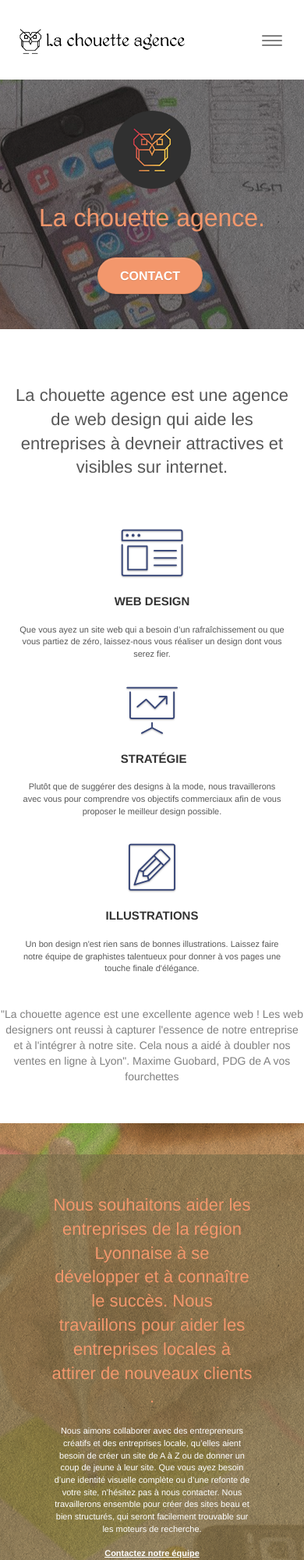
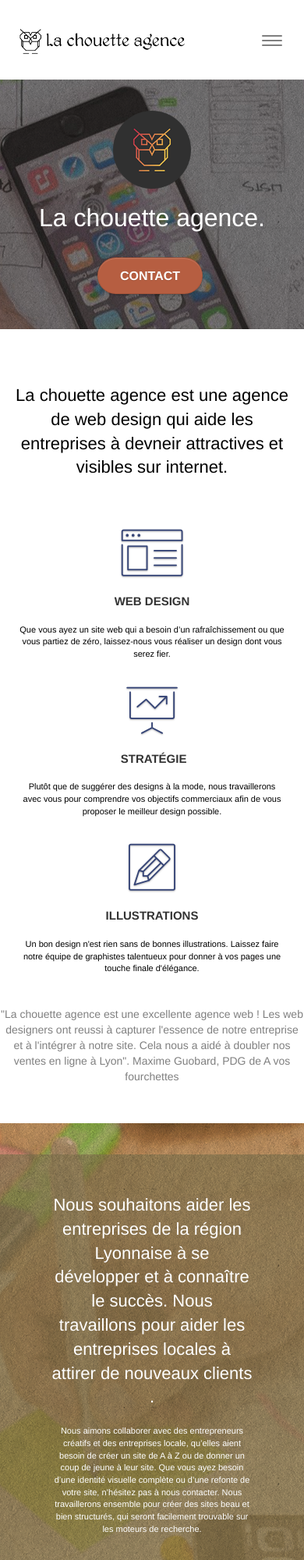
Before and after one commit to M15rg14/M15rg14.github.io, a plain HTML site: page index.html in a window 390 px wide. Shown: the top 2000 px of the page at 78% size. Drawn offline with nearby package versions, Linux system fonts and the light colour scheme.

Commit message:
modification des couleurs

```diff
--- a/index.html
+++ b/index.html
@@ -3,7 +3,6 @@
 <head>
     <meta charset="utf-8">
     <meta name="keywords" content="entreprise, agence, webdesign, lyon">
-    <meta title="La chouette agence , Entreprise de Webdesign à Lyon">
 	<meta name="description" content="La réference du Webdesign dans la ville de Lyon. Cette entreprise dynamique est active au coeur de cette ville.">
     <meta name="viewport" content="width=device-width, initial-scale=1.0, viewport-fit=cover">
     <link rel="shortcut icon" type="image/png" href="favicon.jpg">
@@ -38,7 +37,7 @@
 
 		<nav class="navbar row">
 			<div class="navbar-header">
-				<a class="navbar-brand" href="index.html"><img src="img/la-chouette-agence.png" alt="paris web design logo agence web meilleure agence" height="40" /></a>
+				<a class="navbar-brand" href="index.html"><img src="img/la-chouette-agence.png" alt="lyon web design logo agence web meilleure agence" height="40" /></a>
 				<button id="nav-toggle" type="button" class="ui-navbar-toggle navbar-toggle" data-toggle="collapse" data-target=".navbar-1">
 					<span class="sr-only">Toggle navigation</span><span class="icon-bar"></span><span class="icon-bar"></span><span class="icon-bar"></span>
 				</button>
@@ -67,7 +66,7 @@
 	<div class="container bloc-lg">
 		<div class="row tight-width-whitespace">
 			<div class="col-sm-12">
-				<img src="img/logo.png" class="center-block image-resize-mode" width="100" alt="La chouette agence, agence web paris, création logo paris" />
+				<img src="img/logo.png" class="center-block image-resize-mode" width="100" alt="La chouette agence, agence web lyon, création logo lyon" />
 				<h1 class="text-center hero-bloc-text tc-white ">
 					La chouette agence.
 				</h1>
@@ -89,7 +88,7 @@
 			</div>
 		</div>
 		<div class="row voffset-lg med-width-whitespace">
-			<aricle class="col-sm-4">
+			<article class="col-sm-4">
 				<div class="text-center">
 					<span class="et-icon-browser sm-shadow icon-dark-slate-blue icons icon-lg"></span>
 				</div>
@@ -99,7 +98,7 @@
 				<p class="text-center ">
 					Que vous ayez un site web qui a besoin d&rsquo;un rafraîchissement ou que vous partiez de zéro, laissez-nous vous réaliser un design dont vous serez fier.
 				</p>
-			</aricle>
+			</article>
 			<article class="col-sm-4">
 				<div class="text-center">
 					<span class="et-icon-presentation sm-shadow icon-dark-slate-blue icons icon-lg"></span>
@@ -142,7 +141,7 @@
 					Nous souhaitons aider les entreprises de la région Lyonnaise à se développer et à connaître le succès. Nous travaillons pour aider les entreprises locales à attirer de nouveaux clients .<br>
 				</h2>
 				<p class="text-center white">
-					Nous aimons collaborer avec des entrepreneurs créatifs et des entreprises locale, qu’elles aient besoin de créer un site de A à Z ou de donner un coup de jeune à leur site. Que vous ayez besoin d’une identité visuelle complète ou d’une refonte de votre site, n’hésitez pas à nous contacter. Nous travaillerons ensemble pour créer des sites beau et bien structurés, qui seront facilement trouvable sur les moteurs de recherche. <br><br><a class="ltc-white bold-link" href="page2.html">Contactez notre équipe</a><br>
+					Nous aimons collaborer avec des entrepreneurs créatifs et des entreprises locale, qu’elles aient besoin de créer un site de A à Z ou de donner un coup de jeune à leur site. Que vous ayez besoin d’une identité visuelle complète ou d’une refonte de votre site, n’hésitez pas à nous contacter. Nous travaillerons ensemble pour créer des sites beau et bien structurés, qui seront facilement trouvable sur les moteurs de recherche. <br><br>
 				</p>
 			</div>
 		</div>
--- a/style.css
+++ b/style.css
@@ -651,7 +651,7 @@ label,
 a {
     font-family: "helvetica";
     font-weight: 400;
-    color: #575757!important;
+    color: #000000!important;
 }
 
 .container {
@@ -741,6 +741,8 @@ h4 {
 
 .portfolio-thumb {
     margin-bottom: 24px;
+    width: 100%;
+    /* Ajout de cette ligne car sinon la photo ne prends pas 100% de la largeur en version mobile. On se retrouve avec une photo qui fait la moitier de la taille de l'ecran */
 }
 
 .portfolio-row {
@@ -771,20 +773,20 @@ h4 {
 }
 
 .bgc-atomic-tangerine {
-    background-color: #F3976C;
+    background-color: #B65E41;
 }
 
 .tc-white {
-    color: #F3976C!important;
+    color: #FFFFFF!important;
 }
 
 .btn-atomic-tangerine {
-    background: #F3976C;
+    background: #B65E41;
     color: #FFFFFF!important;
 }
 
 .btn-atomic-tangerine:hover {
-    background: #c27956!important;
+    background: #B15121!important;
     color: #FFFFFF!important;
 }
 
@@ -848,13 +850,13 @@ h4 {
     }
 }
 
-@media only screen and (min-device-width: 768px) and (max-device-width: 1024px) and (orientation: landscape) {
+@media only screen and (min-width: 768px) and (max-width: 1024px) and (orientation: landscape) {
     .b-parallax {
         background-attachment: scroll;
     }
 }
 
-@media only screen and (min-device-width: 1024px) and (max-device-width: 1366px) and (-webkit-min-device-pixel-ratio: 1.5) {
+@media only screen and (min-width: 1024px) and (max-width: 1366px) and (-webkit-min-device-pixel-ratio: 1.5) {
     .b-parallax {
         background-attachment: scroll;
     }
@@ -873,8 +875,8 @@ h4 {
         position: relative;
     }
     .bloc {
-        padding-left: constant(safe-area-inset-left);
-        padding-right: constant(safe-area-inset-right);
+        padding-left: initial;
+        padding-right: initial;
     }
     .bloc-group,
     .bloc-group .bloc {
@@ -884,8 +886,8 @@ h4 {
     .bloc-fill-screen .fill-bloc-top-edge,
     .bloc-fill-screen .fill-bloc-bottom-edge {
         padding: 0 20px;
-        padding-left: constant(safe-area-inset-left);
-        padding-right: constant(safe-area-inset-right);
+        padding-left: initial;
+        padding-right: initial;
     }
 }
 
```
